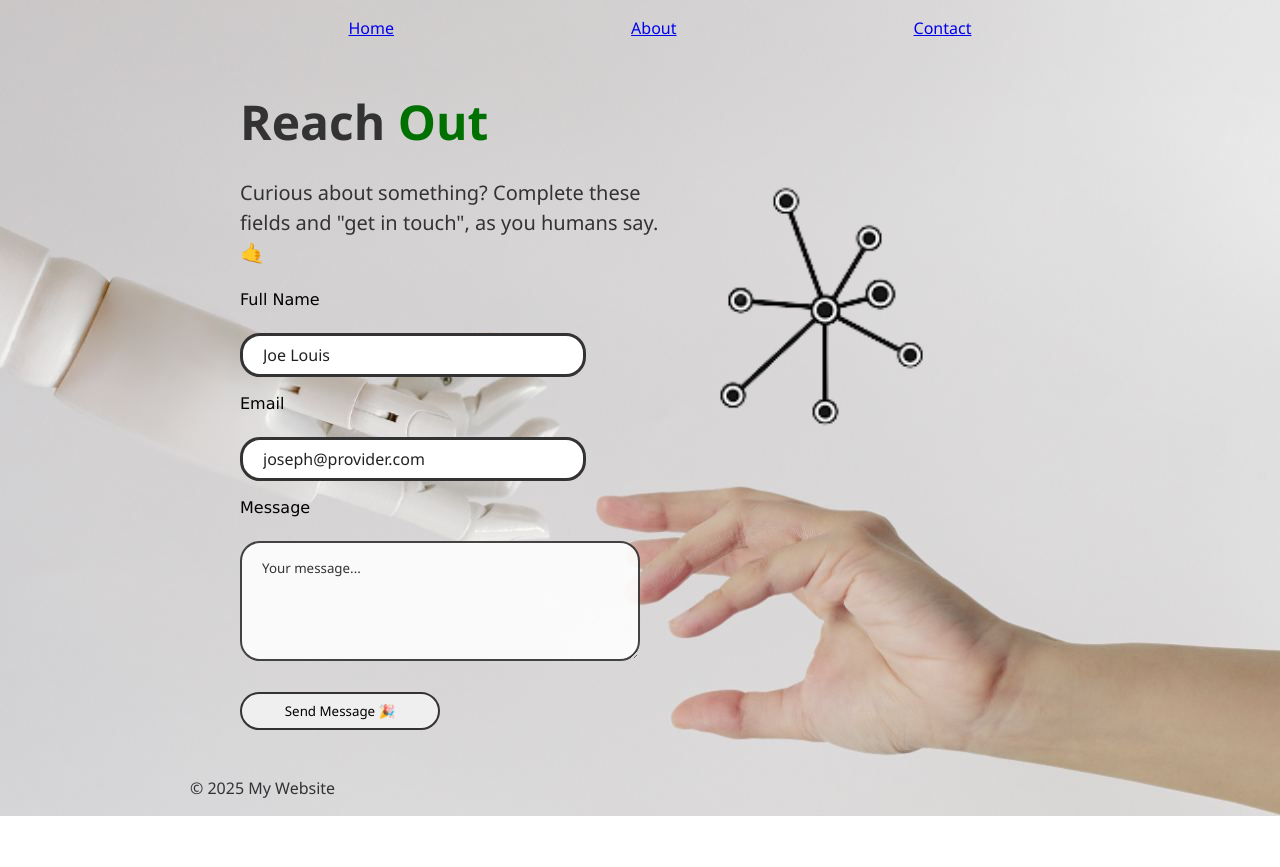
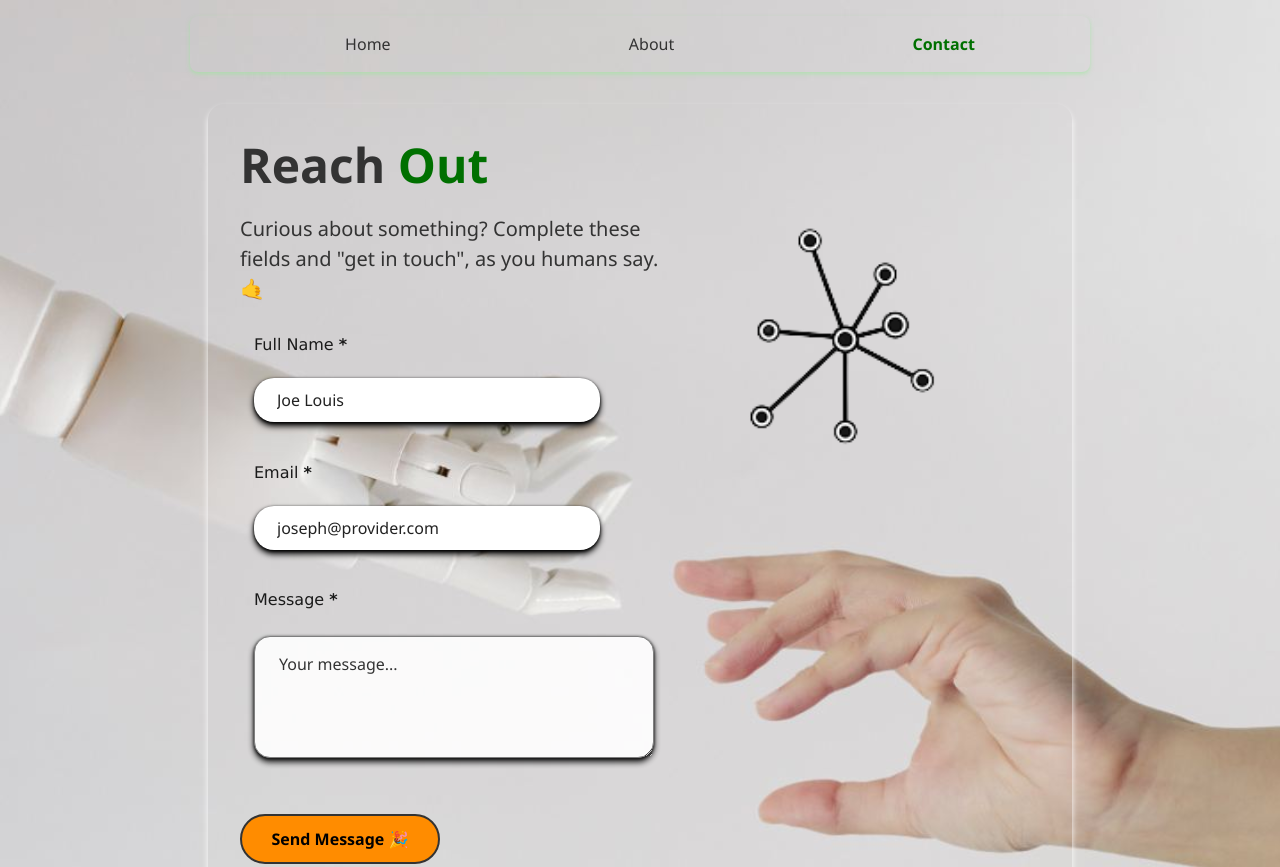
Before and after one commit to xpieemma/scrimba-project-sba, a website built with Vite: page index.html in a window 1280 px wide. Shown: the top 867 px of the page. Before the commit the page ends 816 px from the top, so only its background shows below. Built offline with nearby package versions, Linux system fonts and the light colour scheme.

Commit message:
Added box shadow and white light, changed navigation bar, update button

```diff
--- /dev/null
+++ b/form.js
@@ -0,0 +1,29 @@
+function submitForm(event){
+    event.preventDefault();
+
+    const statusOutput = document.getElementById('form-status');
+    const form = event.target.closest('form');
+
+    //Validation
+    const name = document.getElementById('name').Value.trim();
+    const email = document.getElementById('email').Value.trim();
+    const message = document.getElementById('message').Value.trim();
+
+    if (!name || !email || !message){
+        statusOutput.textContent = 'Please fill in all required fields.';
+        statusOutput.className = 'error';
+        return;
+    }
+
+    //Simulation
+    statusOutput.textContent = 'Thank you! Your message has been sent successfully.';
+    statusOutput.className = 'success';
+
+    //reset form after 30 seconds
+
+    setTimeout( () => {
+        form.reset();
+        statusOutput.textContent = '';
+        statusOutput.className = '';
+    }, 45000);
+}
--- a/index.css
+++ b/index.css
@@ -23,9 +23,9 @@ body {
 label {
   display: block;
   margin-bottom: 1rem;
-  font-weight: 300;
+  font-weight: 500;
   font-family: Verdana, Geneva, Tahoma, sans-serif;
-  color: black;
+  color: #1a1a1a;
 }
 
 .contact-page {
@@ -35,28 +35,58 @@ label {
   overflow-y: auto;
   margin: 0 auto;
   scroll-behavior: smooth;
-  padding: 0 15;
+  padding: 0  1rem;
+}
+header {
+box-shadow: 0 2px 4px rgba(144, 238, 144, 0.5);
+border-radius: 8px;
+padding: 1rem 0;
+margin-top: 16px;
 }
 
 .contact-form-section {
   display: flex;
   width: 100%;
   max-width: 800px;
-  padding: 30px 0;
+  padding: 2rem 0;
   margin: 0 auto;
 
   flex-direction: column; /* change when there is small screen*/
   align-items: center;
+  gap: 2rem;
+  background-color: transparent;
+  box-shadow: 0 4px 6px rgba(255, 255, 255, 0.95);
+  border-radius: 1rem;
+  padding: 2rem;
 }
 
-nav li {
-  list-style-type: none;
-}
 
 nav ul {
   display: flex;
   align-items: center;
   justify-content: space-around;
+  flex-direction: column;
+  gap: 8px;
+  list-style-type: none;
+  padding: auto;
+  margin: auto;
+}
+
+
+nav a {
+  text-decoration: none;
+  color: #333;
+  padding: .5rem 1rem;
+  border-radius: .25rem;
+  transition: background-color 0.3s;
+}
+
+nav a:hover {
+  background-color: #e0e0e0;
+}
+nav a[aria-current="page"]{
+  font-weight: bold;
+  color: #007000;
 }
 
 nav a:focus,
@@ -67,26 +97,28 @@ nav a:focus,
   outline-offset: 2px;
   box-shadow: 0 0 8px rgba(0, 95, 204, 0.5);
   background-color: #F0F7FF;
-  opacity: 1;
+  /* opacity: 1; */
 }
+main {
+  padding: 2rem 0;
+}
+
 
 .contact-image {
   max-width: 100%;
   height: auto;
   display: block;
   transform: rotate(180deg);
-  width: 900px;
+  width: 100%;
   margin-left: -60px;
-  --aspect-ratio-w: 10;
-  --aspect-ratio-h: 8;
-  z-index: -1;
 }
 
 
 .contact-form-heading {
   font-size: 3rem;
   font-weight: bold;
-  margin: 0;
+  margin: 0 0 1rem 0;
+  line-height: 1.2;
 }
 
 .contact-form-heading mark {
@@ -96,7 +128,18 @@ nav a:focus,
 
 .contact-form-intro {
   font-size: 1.25rem;
-  margin-bottom: 20px;
+  margin-bottom: 1.5rem;
+}
+
+.form-field {
+  margin-bottom: .5rem;
+  border: transparent;
+  border-radius: 8px;
+}
+
+input, textarea{
+box-shadow: 0 4px 6px,
+              0 1px 3px;
 }
 
 .contact-input {
@@ -106,23 +149,32 @@ nav a:focus,
   border-radius: 20px;
   padding: 8px 20px;
   font-size: 1rem;
-  border: 3px solid #333333;
+  border: 3px solid transparent;
   opacity: 1;
 }
 
-.contact-textarea {
+ .contact-textarea {
   max-width: 400px;
-  margin: 5px auto 15px;
-  padding: 16px 20px;
-  border: 2px solid #333333;
-  border-radius: 20px;
+ margin: 8px auto 16px;
+ padding: 16px 24px;
+border: 2px transparent #666666;
+transition: border-color 0.3s;
+border-radius: 16px;
 
   /* stabilize the shape to prevent layout shift culprit  */
   box-sizing: border-box;
   width: 100%;
+  font-size: 1rem;
   resize: vertical;
   min-height: 120px;
-  opacity: 0.9;}
+  font-family: inherit;
+  opacity: 0.9;
+}
+
+.contact-textarea:hover {
+  border-color: #333333;
+}
+
 
 .contact-input::-webkit-input-placeholder,
 .contact-textarea::-webkit-input-placeholder {
@@ -131,26 +183,52 @@ nav a:focus,
 
 .contact-submit-button {
   border: 2px solid #333333;
-  padding: 8px 20px;
-  border-radius: 40px;
-  margin: 10px auto 0;
+  padding: .75rem 1.5rem;
+  border-radius: 2rem;
+  margin: 1rem auto 0;
   width: 200px;
   cursor: pointer;
   /* font-family: "Poppins", sans-serif; */
   font-family: 'Segoe UI', Tahoma, Geneva, Verdana, sans-serif;
-  outline-color: #FFCA28;
+  font-size: 1rem;
+  background-color: #FF8C00;
+  transition: background-color 0.3s;
+  font-weight: 700;
 }
 
 .contact-submit-button:hover {
-  background-color: #dddddd;
+  background-color: #cecaca;
 }
  .contact-input::placeholder,
  .contact-textarea::placeholder{
   color: #222222;
  }
 
+ #form-status.success {
+  background-color: #d4edda;
+  color: #155724;
+  border: 1px solid #c3e6cb;
+ }
+
+ #form-status.error {
+  background-color: #f8d7da;
+  color: #721c24;
+  border: 1px solid #f5c6cb;
+ }
+ #form-status:empty{
+  display: none;
+ }
+
  @media (min-width: 768px){
   .contact-form-section{ flex-direction: row; align-items: flex-start;}
+  nav ul { flex-direction: row;}
+ }
+
+ footer{
+  box-shadow: 0 2px 4px rgba(250, 240, 230, 0.5);
+  color: white;
+  text-align: center;
+  margin-top: 2rem;
  }
 
 /*
--- a/index.html
+++ b/index.html
@@ -14,11 +14,12 @@
     rel="stylesheet" /> -->
 
   <link rel="stylesheet" href="index.css" />
+  <script type="module" src="form.js"></script>
 </head>
 
 <body class="contact-page">
-  <nav aria-label="Main Menu">
-    <header>
+
+  <header>
     <nav aria-label="Main Menu">
       <ul>
         <li><a href="#home">Home</a></li>
@@ -30,34 +31,39 @@
   <main>
     <!-- Form section -->
     <section class="contact-form-section" aria-labelledby="contact-heading">
-      <form >
-        <h1 class="contact-form-heading">Reach <mark>Out</mark></h1>
+      <form method="post" action="/submit-contact">
+        <h1 id="contact-heading" class="contact-form-heading">Reach <mark>Out</mark></h1>
         <p id="form-instructions" class="contact-form-intro">
           Curious about something? Complete these fields and "get in touch",
           as you humans say. <wbr aria-hidden="true">🤙</wbr>
         </p>
-        <label for="name"> Full Name</label>
-        <input required class="contact-input" id="name" type="text" placeholder="Joe Louis" aria-required="true"
-          autocomplete="name" />
-        <label for="email">Email</label>
-        <input required class="contact-input" id="email" type="email" placeholder="joseph@provider.com" />
-        <label for="message">Message</label>
-        <textarea class="contact-textarea" id="message" rows="4" cols="50" placeholder="Your message..."
-          aria-describedby="form-instructions"></textarea>
+        <fieldset class="form-field">
+          <label for="name"> Full Name <strong aria-label="required">*</strong></label>
+          <input required class="contact-input" id="name" type="text" placeholder="Joe Louis" aria-required="true"
+            autocomplete="name" />
+        </fieldset>
+
+        <fieldset class="form-field">
+          <label for="email">Email <strong aria-label="required">*</strong></label>
+          <input required class="contact-input" id="email" type="email" placeholder="joseph@provider.com" aria-required="true" autocomplete="email"/>
+        </fieldset>
+        <fieldset class="form-field">
+          <label for="message">Message <strong aria-label="required">*</strong> </label>
+          <textarea class="contact-textarea" id="message" rows="4" cols="50" placeholder="Your message..."
+            aria-describedby="form-instructions" aria-required="true"></textarea>
+        </fieldset>
         <output id="form-status" role="status" aria-live="polite" for="name email message">
         </output>
 
-        <button class="contact-submit-button" type="submit" onclick="submitForm()">
+        <button class="contact-submit-button" type="submit" onclick="submitForm(event)">
           Send Message <wbr aria-hidden="true">🎉</wbr>
         </button>
-
       </form>
       <img class="contact-image" src="images/connect_.png" alt="Connecting dots , symbolizing human connection." />
     </section>
   </main>
   <footer>
     <p>&copy; 2025 My Website</p>
-
   </footer>
 </body>
 
```
